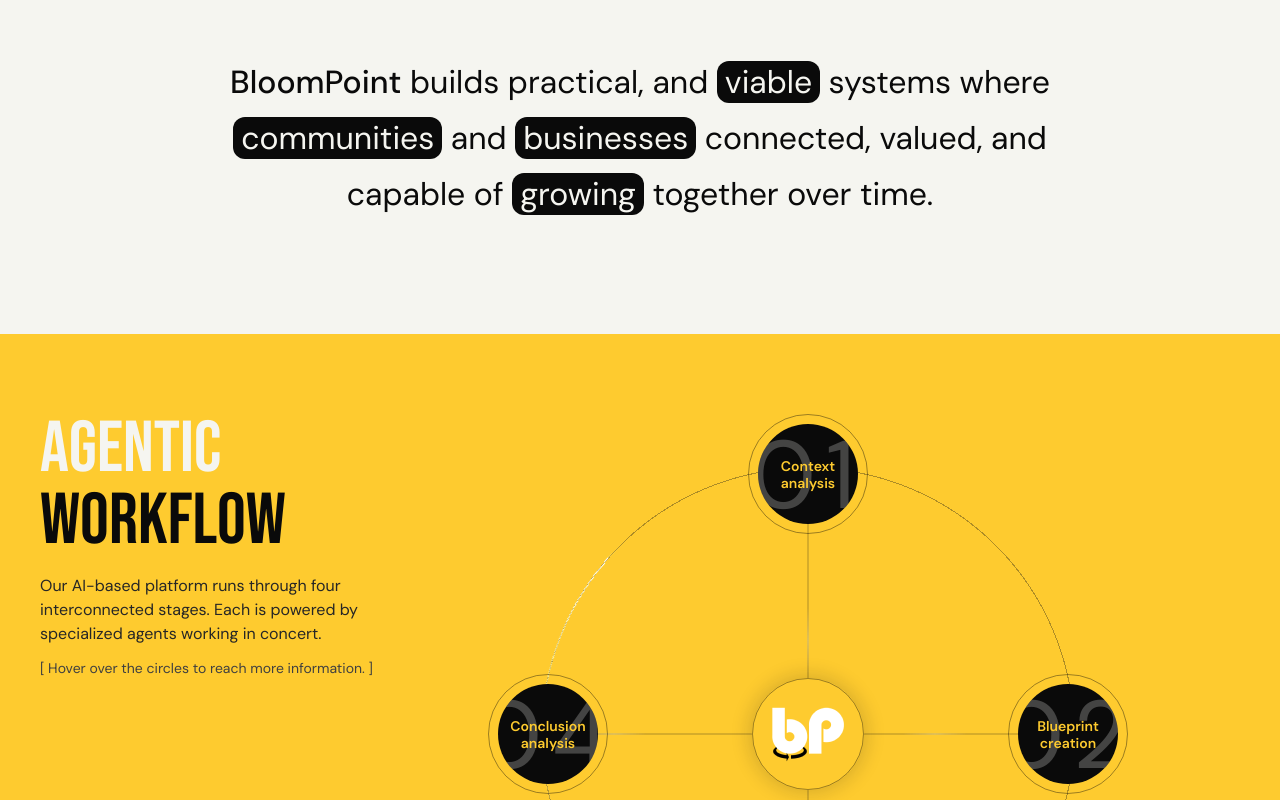
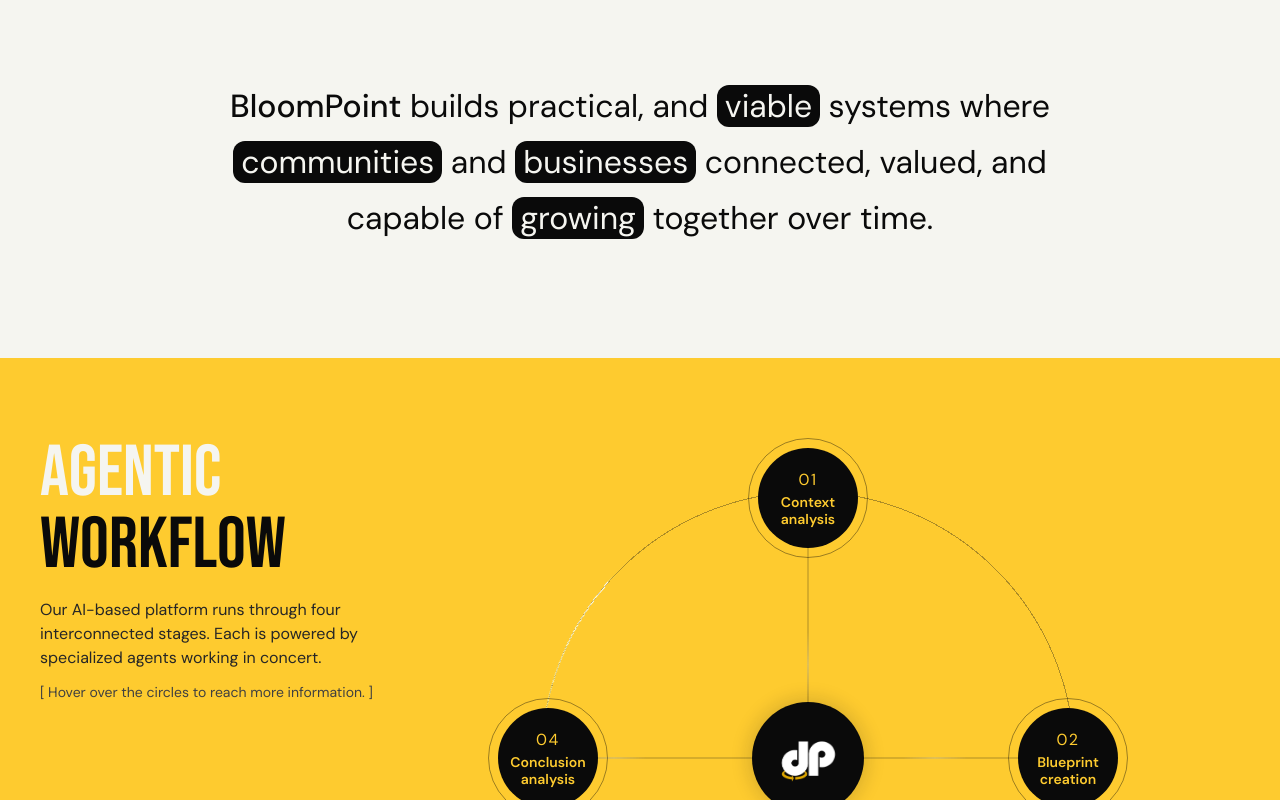
Before and after one commit to ArshamAghababaie/bloompoint-website, a Next.js app: page / in a window 1280 px wide. Shown: the part 3173-3973 px from the top of the page. Built offline with nearby package versions, Linux system fonts and the light colour scheme.

Commit message:
update:The BAM, p/n & workflow files

```diff
--- a/src/app/components/BookAMeeting.tsx
+++ b/src/app/components/BookAMeeting.tsx
@@ -407,7 +407,8 @@
                         )}
                       </div>
                       <div style={{ gridColumn: 2 }}>
-                        {(selectedProblems.length > 0 || otherProblem.trim()) && (
+                        {(selectedProblems.length > 0 ||
+                          otherProblem.trim()) && (
                           <h4
                             style={{
                               fontFamily: '"DM Sans", sans-serif',
@@ -532,7 +533,7 @@
               )}
 
               {/* Message */}
-              <Field label="Tell us about your challenges *">
+              {/* <Field label="Tell us about your challenges *">
                 <textarea
                   placeholder="Briefly describe your business context, community goals, needs or the problem you're trying to solve…"
                   required
@@ -540,7 +541,7 @@
                   value={form.message}
                   onChange={set("message")}
                 />
-              </Field>
+              </Field> */}
 
               {/* Submit button */}
               <button
--- a/src/app/components/ProblemNeed.tsx
+++ b/src/app/components/ProblemNeed.tsx
@@ -193,8 +193,8 @@
               ))}
               <div className="font-DMSans pt-2 pr-5">
                 <label className="block w-80 text-neutral-950 pointer-fine:text-neutral-950/70 transition-colors duration-300 pointer-fine:group-hover:text-neutral-400 cursor-none select-none pb-2">
-                  Have other needs that aren't listed? <br /> Tell us in your
-                  own words.
+                  Have other needs that aren't listed? <br />
+                  Tell us about your challenges in your own words.
                 </label>
                 <textarea
                   value={otherNeed}
@@ -252,7 +252,7 @@
               <div className="font-DMSans pt-2 pr-5">
                 <label className="block text-neutral-950 pointer-fine:text-neutral-950/70 transition-colors duration-300 pointer-fine:group-hover:text-neutral-400 cursor-none select-none pb-2">
                   Have other problems that aren't listed? <br />
-                  Tell us in your own words.
+                  Tell us about your challenges in your own words.
                 </label>
                 <textarea
                   value={otherProblem}
--- a/src/app/components/Workflow.tsx
+++ b/src/app/components/Workflow.tsx
@@ -128,13 +128,50 @@
         })}
 
         {/* center mark */}
-        <div className="absolute left-1/2 top-1/2 -translate-x-1/2 -translate-y-1/2 w-28 h-28 rounded-full border-[0.5px] border-neutral-950/40 shadow-[0_0_18px_4px_rgba(23,23,23,0.15)] overflow-hidden flex items-center justify-center">
-          <Image
+        <div className="bg-neutral-950 absolute left-1/2 top-1/2 -translate-x-1/2 -translate-y-1/2 w-28 h-28 rounded-full border-[0.5px] border-neutral-950/40 shadow-[0_0_18px_4px_rgba(23,23,23,0.15)] overflow-hidden flex items-center justify-center">
+          {/* <Image
             src={`${basePath}/bp-w-b-logo.png`}
             width={80}
             height={80}
             alt="bloomPoint"
-          />
+          /> */}
+
+          <div className="relative w-12 h-12 sm:w-13.5 sm:h-13.5 md:w-15 md:h-15 shrink-0">
+            <div
+              className="absolute top-0 left-0 w-15 h-15 origin-top-left scale-80 sm:scale-90 md:scale-100"
+              style={{ perspective: "800px" }}
+            >
+              <Image
+                src={`${basePath}/logo-animation/bp-logo-back-animation.png`}
+                width={60}
+                height={60}
+                alt=""
+                className="logo-swoosh absolute inset-0"
+                style={{
+                  animation: "logo-swoosh-pulse 12s ease-in-out infinite",
+                }}
+              />
+              <div
+                className="absolute inset-0"
+                style={{
+                  animation: "logo-swoosh-pulse 12s ease-in-out infinite",
+                  left: "-13.5px",
+                }}
+              >
+                <Image
+                  src={`${basePath}/logo-animation/b-logo.png`}
+                  width={60}
+                  height={60}
+                  alt="BloomPoint logo"
+                  className="logo-letter"
+                  style={{
+                    animation: "logo-flip 12s ease-in-out infinite",
+                    transformOrigin: "center center",
+                  }}
+                />
+              </div>
+            </div>
+          </div>
         </div>
 
         {workflow_steps.map((step, i) => {
@@ -155,11 +192,12 @@
               <div className="relative w-30 h-30 rounded-full border border-neutral-950/40 flex items-center justify-center transition-all duration-300 ease-out group-hover/step:scale-110 group-hover/step:border-neutral-950/70 group-hover/step:shadow-[0_0_18px_4px_rgba(23,23,23,0.2)]">
                 {/* inner filled circle */}
                 <div className="flex flex-col items-center justify-center w-25 h-25 rounded-full bg-neutral-950 px-2 text-center overflow-hidden">
-                  <div className="relative">
-                    <span className="absolute flex justify-center font-DMSans -top-7 right-0 left-0 tracking-widest text-8xl text-light-gray/25">
-                      {step.num}
-                    </span>
-                  </div>
+                  {/* <div className="relative"> */}
+                  {/* <span className="absolute flex justify-center font-DMSans -top-7 right-0 left-0 tracking-widest text-8xl text-light-gray/25"> */}
+                  <span className="flex justify-center font-DMSans tracking-widest text-md text-yellow">
+                    {step.num}
+                  </span>
+                  {/* </div> */}
                   <span className="mt-0.5 font-DMSans text-sm z-2 font-semibold leading-tight text-yellow">
                     {step.name}
                   </span>
--- a/src/app/globals.css
+++ b/src/app/globals.css
@@ -234,6 +234,7 @@
   z-index: 9998;
   border-radius: 1px;
   opacity: 0;
+  mix-blend-mode: difference;
 }
 
 @keyframes cursor-dash-fade {
```
